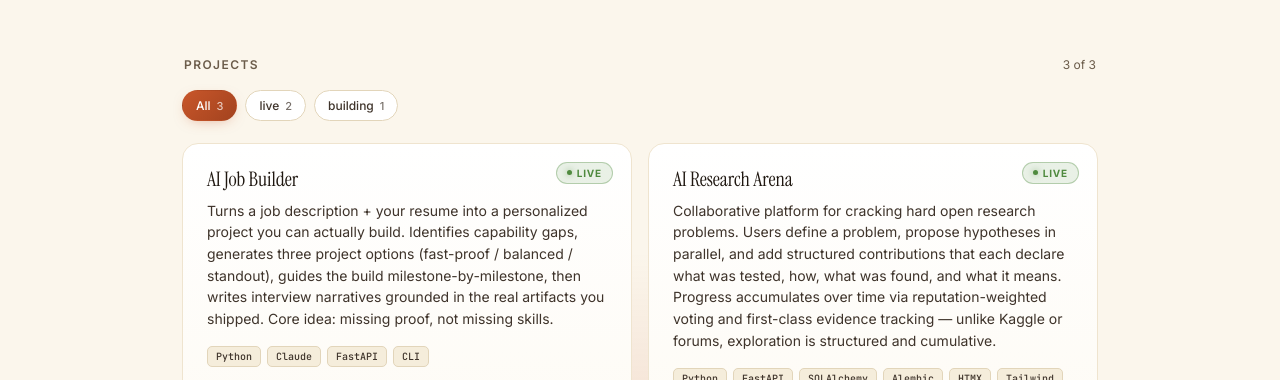
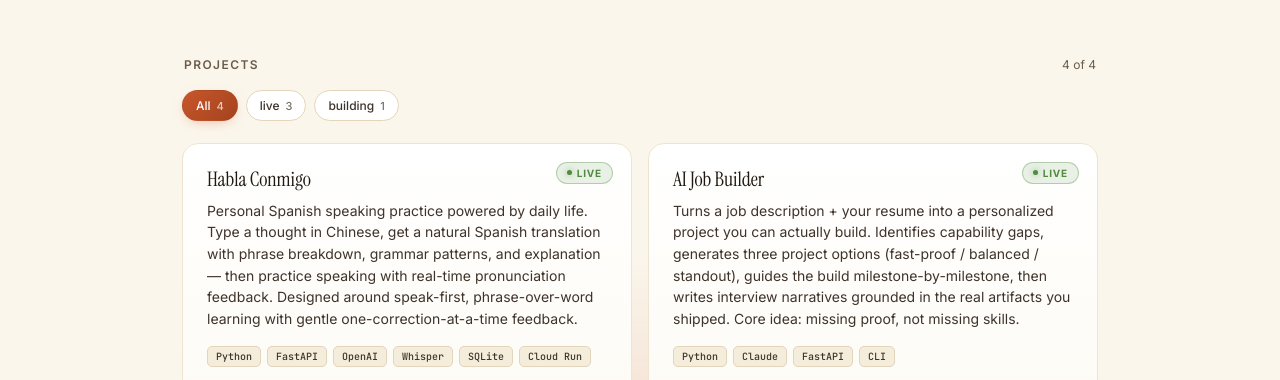
Before and after one commit to ruxiz2020/me, a plain HTML site: page index.html in a window 1280 px wide. Shown: the part 404-784 px from the top of the page. Drawn offline with Linux system fonts and the light colour scheme.

Commit message:
update language app

```diff
--- a/index.html
+++ b/index.html
@@ -295,6 +295,15 @@ const PROJECTS = [
     next: "Polish the web UI, onboard first batch of job-seeker users, iterate on the interview-prep pack.",
   },
   {
+    name: "Habla Conmigo",
+    url: "https://language-app-262290918107.us-central1.run.app",
+    status: "live",
+    description: "Personal Spanish speaking practice powered by daily life. Type a thought in Chinese, get a natural Spanish translation with phrase breakdown, grammar patterns, and explanation — then practice speaking with real-time pronunciation feedback. Designed around speak-first, phrase-over-word learning with gentle one-correction-at-a-time feedback.",
+    stack: ["Python", "FastAPI", "OpenAI", "Whisper", "SQLite", "Cloud Run"],
+    updated: "2026-04-12",
+    next: "Add spaced repetition for pinned phrases, roleplay mode, and multi-language support.",
+  },
+  {
     name: "AI Research Arena",
     url: "https://airesearcharena.org",
     status: "live",
```
